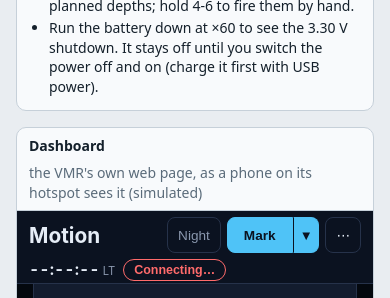
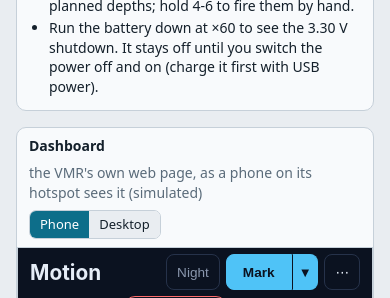
Before and after one commit to sscopazzi/Vessel_Measurement_Recorder, a plain HTML site: page docs/index.html in a window 390 px wide. Shown: the part 2100-2398 px from the top of the page. Drawn offline with Linux system fonts and the light colour scheme; animation ran at ten frames a second.

Commit message:
demo has mobile and desktop views

```diff
--- a/docs/index.html
+++ b/docs/index.html
@@ -84,6 +84,12 @@ a{color:var(--accent)}
 .dash h2 span{color:var(--mut);font-weight:400}
 .dash iframe{display:block;width:100%;height:calc(100vh - 110px);min-height:640px;border:0;background:#fff}
 @media (max-width:1100px){ .dash{position:static} .dash iframe{height:900px} }
+/* the dashboard as a phone (390 px wide) or a laptop (the full width, under the boxes) */
+.dash h2 .seg-btns{flex:none}
+.dash.phone iframe{width:390px;max-width:100%;margin:0 auto;border-left:1px solid var(--line);border-right:1px solid var(--line)}
+.dash{scroll-margin-top:70px}
+.grid.desk .dash{grid-column:1/-1;position:static}
+.grid.desk .dash iframe{height:calc(100vh - 80px);min-height:700px}
 .off-note{position:absolute;inset:auto 14px 14px auto;font-size:11px;color:var(--demo)}
 .sr{position:absolute;width:1px;height:1px;overflow:hidden;clip:rect(0 0 0 0)}
 </style>
@@ -166,7 +172,8 @@ a{color:var(--accent)}
     </div>
 
     <section class="dash" aria-label="The dashboard">
-      <h2>Dashboard <span>the VMR's own web page, as a phone on its hotspot sees it (simulated)</span></h2>
+      <h2>Dashboard <span id="dviewt">the VMR's own web page, as a phone on its hotspot sees it (simulated)</span>
+        <span class="seg-btns" role="group" aria-label="Show the dashboard as"><button type="button" data-v="phone" aria-pressed="false">Phone</button><button type="button" data-v="desk" aria-pressed="false">Desktop</button></span></h2>
       <iframe id="dash" title="VMR dashboard (demo, simulated data)"></iframe>
     </section>
   </div>
@@ -959,8 +966,10 @@ class Dash {
       if (!r) { this.onerror && this.onerror(); return; } this.readyState = 4; this.status = r.status; this.responseText = this.response = r.body; this.onload && this.onload(); this.onreadystatechange && this.onreadystatechange(); }, 300); };
     window.XMLHttpRequest = X;
     addEventListener('DOMContentLoaded', () => { const d = document.createElement('div');
-      d.textContent = 'DEMO · simulated data'; d.style.cssText = 'position:fixed;right:8px;bottom:8px;z-index:99999;background:#f2b705;color:#1d1600;font:700 12px system-ui;padding:4px 8px;border-radius:5px;box-shadow:0 1px 4px #0005;pointer-events:none';
-      document.body.appendChild(d); });
+      d.textContent = 'DEMO · simulated data'; d.className = 'demobadge';
+      const st = document.createElement('style');   // above the phone's bottom bar, not over it
+      st.textContent = '.demobadge{position:fixed;right:8px;bottom:8px;z-index:99999;background:#f2b705;color:#1d1600;font:700 12px system-ui;padding:4px 8px;border-radius:5px;box-shadow:0 1px 4px #0005;pointer-events:none}@media (max-width:899px){.demobadge{bottom:calc(72px + env(safe-area-inset-bottom))}}';
+      document.head.appendChild(st); document.body.appendChild(d); });
   } + ')();<\/script>';
   const reloadDash = () => { $('dash').srcdoc = DASH_HTML.replace('<head>', '<head>' + INJECT); };
   reloadDash();
@@ -1036,5 +1045,21 @@ class Dash {
 
 
 </script>
+<script>
+// Phone / Desktop: the dashboard 390 px wide, or the full width under the boxes (its desktop layout). Desktop by default on a wide screen.
+(() => {
+  const grid = document.querySelector('.grid'), dash = document.querySelector('.dash'), btns = dash.querySelectorAll('h2 .seg-btns button');
+  let v = null; try { v = localStorage.getItem('demoView'); } catch (e) {}
+  if (v !== 'phone' && v !== 'desk') v = innerWidth >= 1000 ? 'desk' : 'phone';
+  const set = (nv, scroll) => { v = nv;
+    grid.classList.toggle('desk', v === 'desk'); dash.classList.toggle('phone', v === 'phone');
+    btns.forEach(b => b.setAttribute('aria-pressed', String(b.dataset.v === v)));
+    document.getElementById('dviewt').textContent = "the VMR's own web page, as " + (v === 'desk' ? 'a laptop' : 'a phone') + ' on its hotspot sees it (simulated)';
+    try { localStorage.setItem('demoView', v); } catch (e) {}
+    if (scroll) dash.scrollIntoView({ block: 'start', behavior: 'smooth' }); };
+  btns.forEach(b => b.onclick = () => set(b.dataset.v, true));
+  set(v, false);
+})();
+</script>
 </body>
 </html>
```
